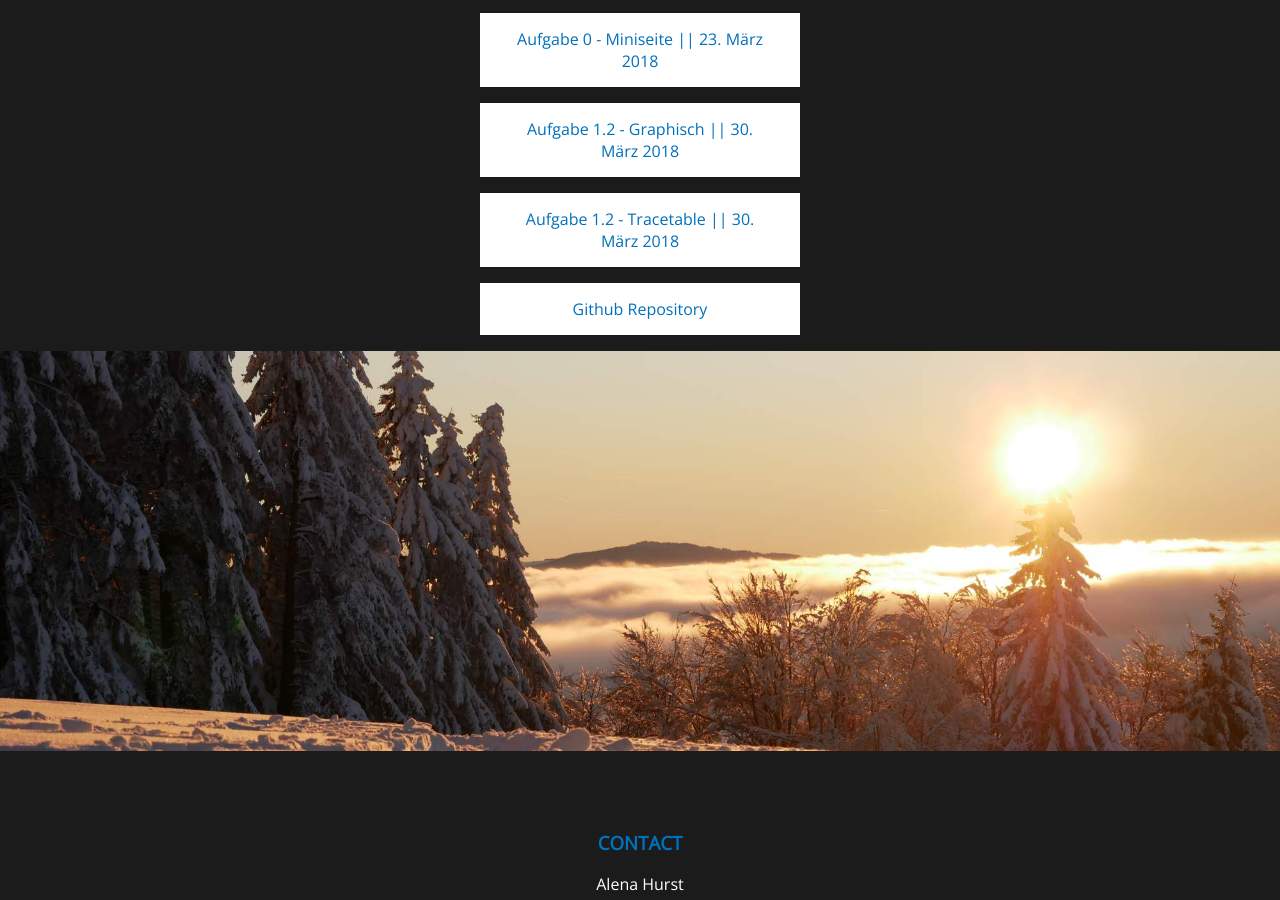
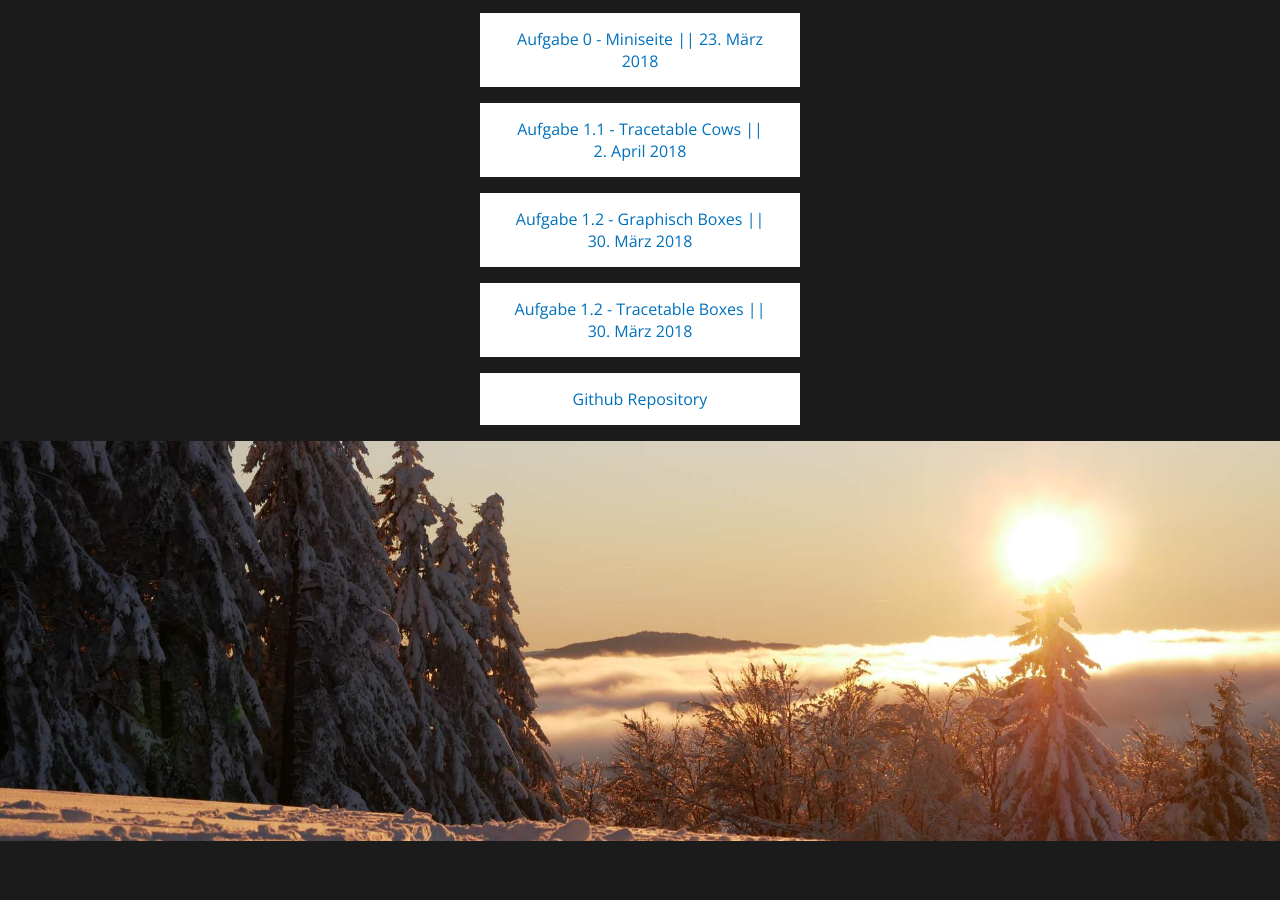
Before and after one commit to alenamaria/alenamaria.github.io, a website: page Userpage/userpage.html in a window 1280 px wide. Shown: the part 1614-2514 px from the top of the page. Drawn offline with nearby package versions, Linux system fonts and the light colour scheme.

Commit message:
Aktualisierung der Userpage (Link zu Aufgabe 1.1 eingefügt)

```diff
--- a/Userpage/userpage.html
+++ b/Userpage/userpage.html
@@ -54,8 +54,9 @@
 
         	<div>
         		<a href="https://alenamaria.github.io/EIA2/Aufgabe%201/Aufgabe1.html" class="Aufgaben">Aufgabe 0 - Miniseite || 23. März 2018</a>
-        		<a href="https://alenamaria.github.io/EIA2/Aufgabe%201.2/Aufgabe%201.2.png" class="Aufgaben">Aufgabe 1.2 - Graphisch || 30. März 2018</a>
-        		<a href="https://alenamaria.github.io/EIA2/Aufgabe%201.2/Aufgabe%201.2.pdf" class="Aufgaben">Aufgabe 1.2 - Tracetable || 30. März 2018</a>
+        		<a href="https://alenamaria.github.io/EIA2/Aufgabe%201.1/Aufgabe%201.1.pdf" class="Aufgaben">Aufgabe 1.1 - Tracetable Cows || 2. April 2018</a>
+        		<a href="https://alenamaria.github.io/EIA2/Aufgabe%201.2/Aufgabe%201.2.png" class="Aufgaben">Aufgabe 1.2 - Graphisch Boxes || 30. März 2018</a>
+        		<a href="https://alenamaria.github.io/EIA2/Aufgabe%201.2/Aufgabe%201.2.pdf" class="Aufgaben">Aufgabe 1.2 - Tracetable Boxes || 30. März 2018</a>
         		<a href="https://github.com/alenamaria" class="Aufgaben">Github Repository</a>
         	</div>
 
```
